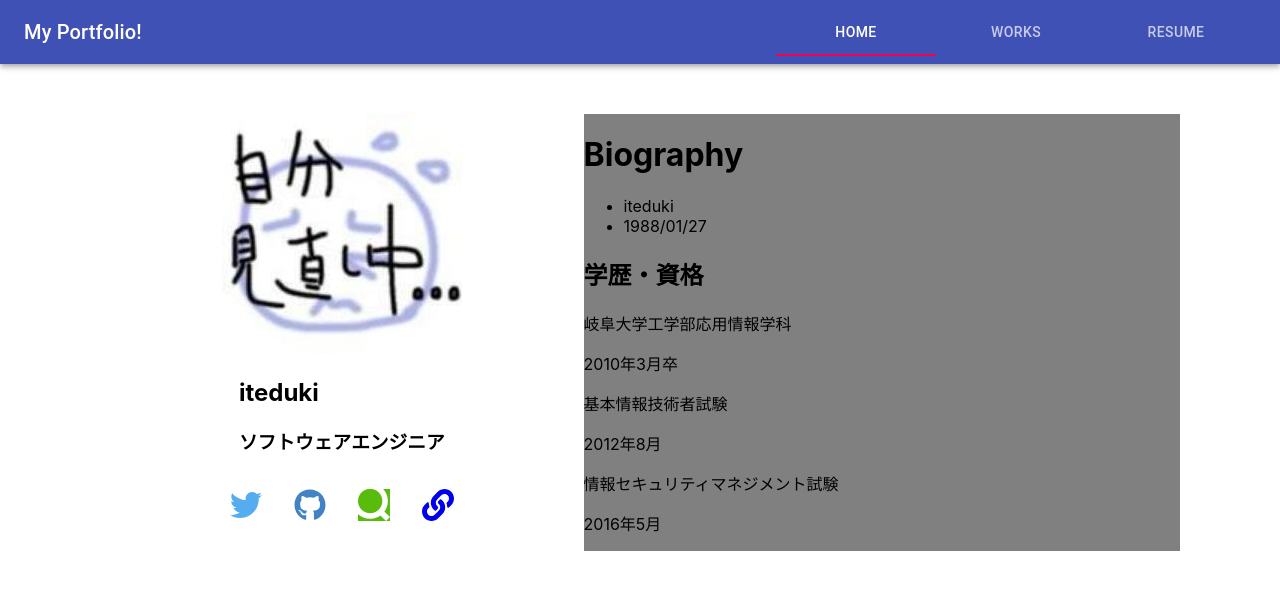
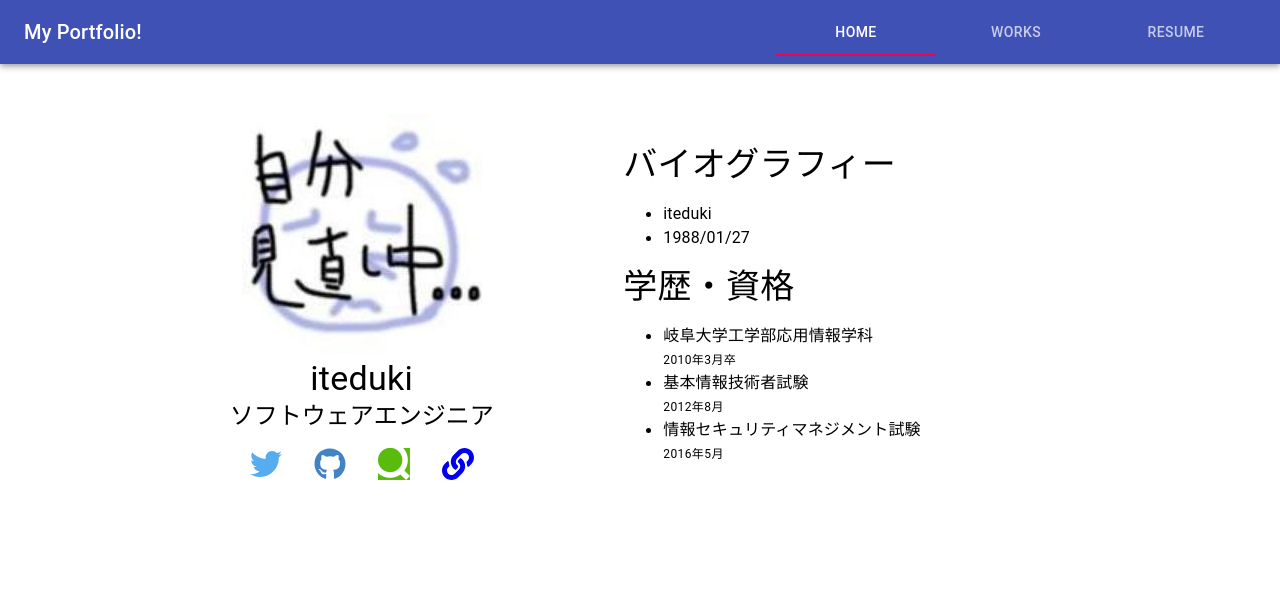
Before and after one commit to iteduki/react-portfolio, a React (Create React App) app: page / in a window 1280 px wide. Shown: the top 590 px of the page. Built offline with nearby package versions, Linux system fonts and the light colour scheme.

Commit message:
Typographyにしてスタイルを統一

```diff
--- a/src/pages/HomeComponent/Biography.tsx
+++ b/src/pages/HomeComponent/Biography.tsx
@@ -1,11 +1,12 @@
 import React from "react"
 import { makeStyles } from "@material-ui/core/styles"
 import { Box } from "@material-ui/core"
+import Typography from "@material-ui/core/Typography"
 
 const useStyles = makeStyles({
   biography: {
-    flexGrow: 3,
-    backgroundColor: "gray"
+    flexGrow: 1,
+    marginTop: 30
   }
 })
 export default function Biography() {
@@ -13,29 +14,41 @@ export default function Biography() {
   return (
     <Box className={classes.biography}>
       <Box>
-        <h1>Biography</h1>
+        <Typography variant="h4">バイオグラフィー</Typography>
       </Box>
       <Box>
         <ul>
-          <li>iteduki</li>
-          <li>1988/01/27</li>
+          <li>
+            <Typography variant="body1">iteduki</Typography>
+          </li>
+          <li>
+            <Typography variant="body1">1988/01/27</Typography>
+          </li>
         </ul>
       </Box>
       <Box>
-        <h2>学歴・資格</h2>
+        <Typography variant="h4">学歴・資格</Typography>
       </Box>
       <Box>
         <Box>
-          <p>岐阜大学工学部応用情報学科</p>
-          <p>2010年3月卒</p>
-        </Box>
-        <Box>
-          <p>基本情報技術者試験</p>
-          <p>2012年8月</p>
-        </Box>
-        <Box>
-          <p>情報セキュリティマネジメント試験</p>
-          <p>2016年5月</p>
+          <ul>
+            <li>
+              <Typography variant="body1">
+                岐阜大学工学部応用情報学科
+              </Typography>
+              <Typography variant="caption">2010年3月卒</Typography>
+            </li>
+            <li>
+              <Typography variant="body1">基本情報技術者試験</Typography>
+              <Typography variant="caption">2012年8月</Typography>
+            </li>
+            <li>
+              <Typography variant="body1">
+                情報セキュリティマネジメント試験
+              </Typography>
+              <Typography variant="caption">2016年5月</Typography>
+            </li>
+          </ul>
         </Box>
       </Box>
     </Box>
--- a/src/pages/HomeComponent/Profile.tsx
+++ b/src/pages/HomeComponent/Profile.tsx
@@ -4,10 +4,11 @@ import { Box } from "@material-ui/core"
 import icon from "../../assets/icon.jpg"
 import qiitaIcon from "../../assets/qiita-favicon.png"
 import { FaTwitter, FaGithub, FaLink } from "react-icons/fa"
+import Typography from "@material-ui/core/Typography"
 
 const useStyles = makeStyles({
   profile: {
-    flexGrow: 2,
+    flexGrow: 1,
     display: "flex",
     flexDirection: "column",
     alignItems: "center"
@@ -29,8 +30,10 @@ export default function Profile() {
         <img src={icon} alt="" />
       </Box>
       <Box>
-        <h2>iteduki</h2>
-        <h3>ソフトウェアエンジニア</h3>
+        <Typography variant="h4">iteduki</Typography>
+      </Box>
+      <Box>
+        <Typography variant="h5">ソフトウェアエンジニア</Typography>
       </Box>
       <Box className={classes.sns}>
         <Box className={classes.snsIcon}>
```
